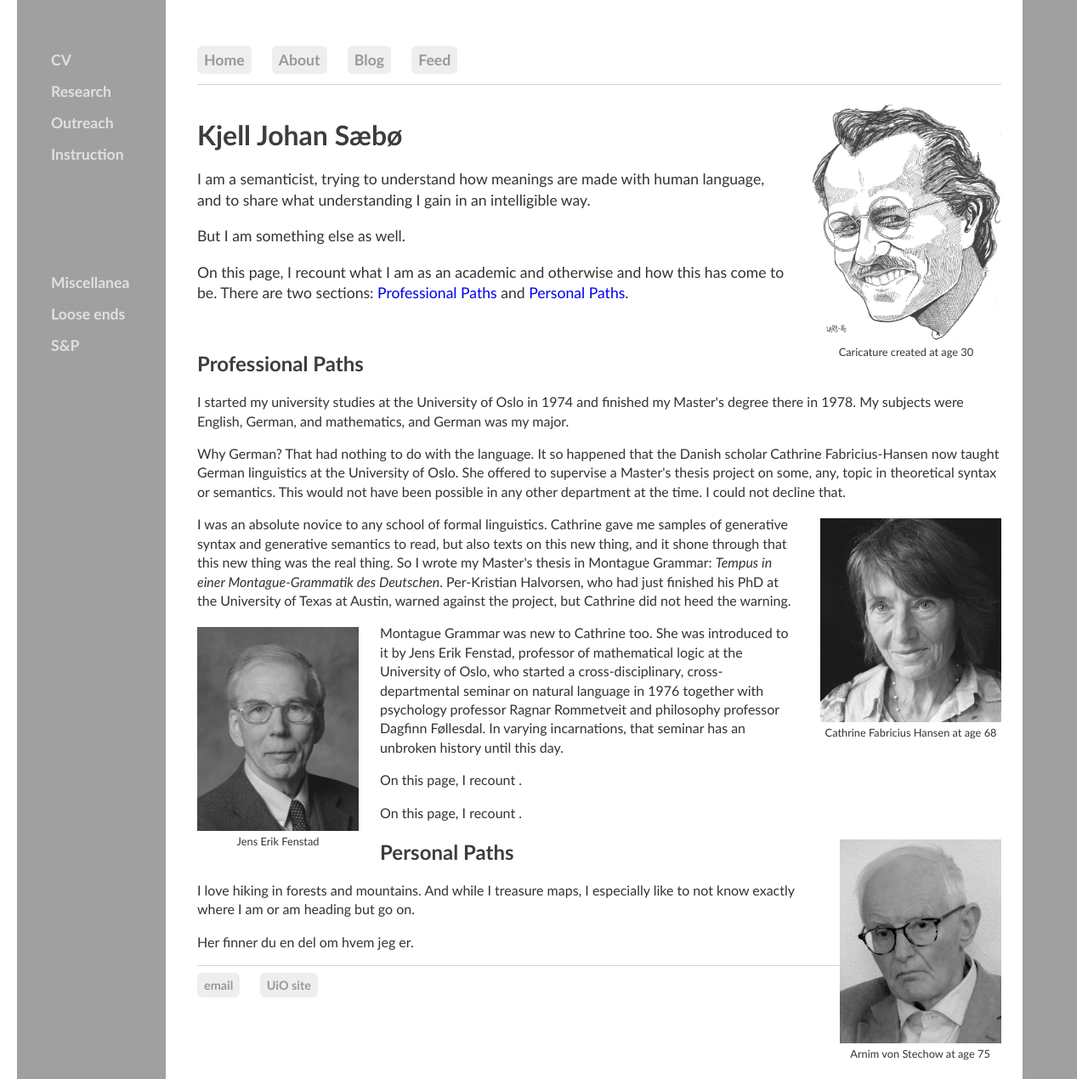
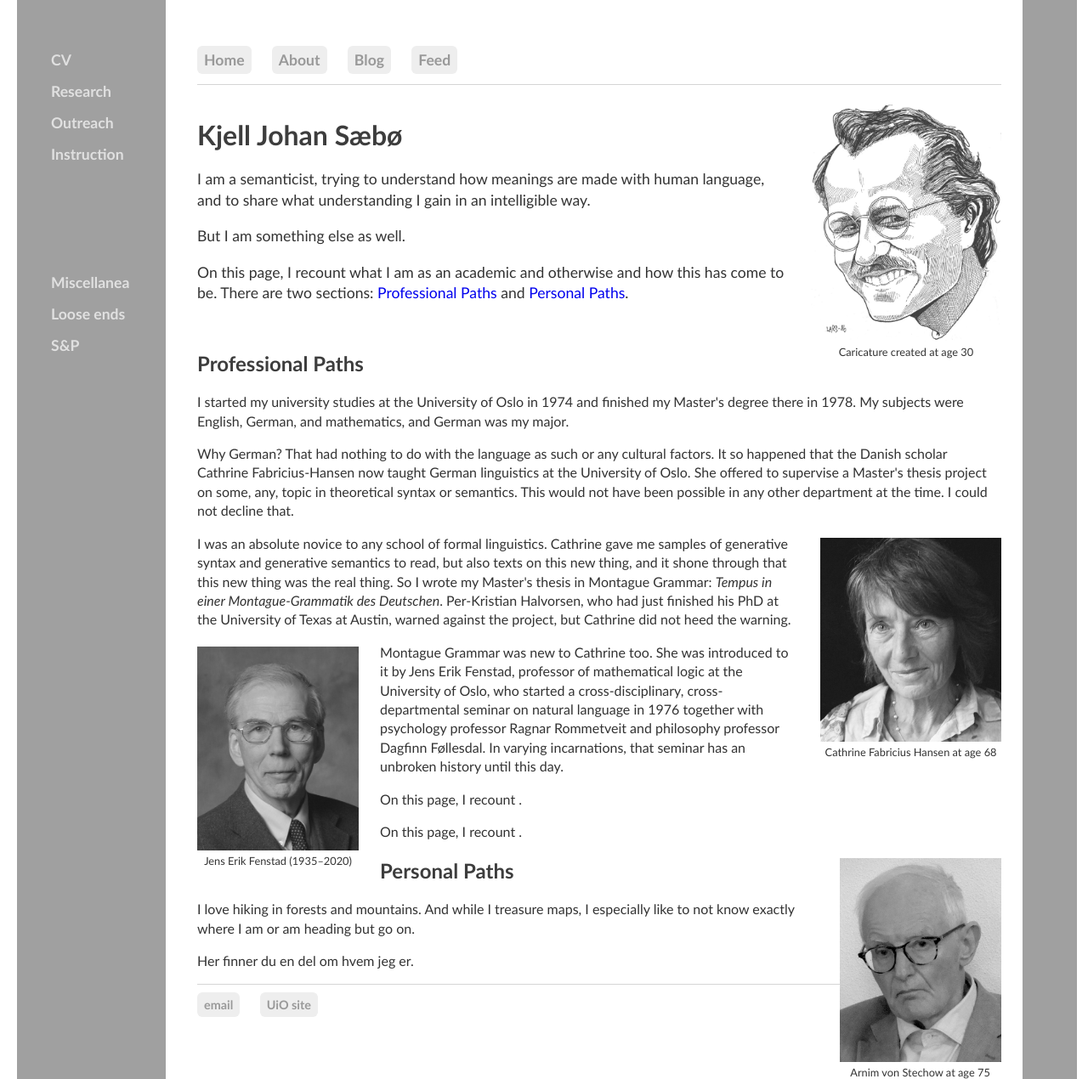
Before and after one commit to kjelljs/kjelljs.github.io, a Jekyll site: the page built from about/index.html, in a window 1280 px wide and 1270 px high. Shown: the whole window at 85% size. Built offline with Jekyll 4.4.1, drawn with Linux system fonts in a browser that asks for light colours.

Commit message:
Update index.html

```diff
--- a/about/index.html
+++ b/about/index.html
@@ -19,10 +19,10 @@
 	</div>
 	</br>
 	<h2 id="acad">Professional Paths</h2>
-	<p>I started my university studies at the University of Oslo in 1974 and finished my Master's degree there in 1978. My subjects were English, German, and mathematics, and German was my major.</p><p>Why German? That had nothing to do with the language. It so happened that the Danish scholar Cathrine Fabricius-Hansen now taught German linguistics at the University of Oslo. She offered to supervise a Master's thesis project on some, any, topic in theoretical syntax or semantics. This would not have been possible in any other department at the time. I could not decline that.</p>
+	<p>I started my university studies at the University of Oslo in 1974 and finished my Master's degree there in 1978. My subjects were English, German, and mathematics, and German was my major.</p><p>Why German? That had nothing to do with the language as such or any cultural factors. It so happened that the Danish scholar Cathrine Fabricius-Hansen now taught German linguistics at the University of Oslo. She offered to supervise a Master's thesis project on some, any, topic in theoretical syntax or semantics. This would not have been possible in any other department at the time. I could not decline that.</p>
 	<div style="float:right;"><figure class="rightfig"><img style="height:240px;" src="/pics/CFHgray.jpg"><figcaption>Cathrine Fabricius Hansen at age 68</figcaption></figure></div>
 	<p>I was an absolute novice to any school of formal linguistics. Cathrine gave me samples of generative syntax and generative semantics to read, but also texts on this new thing, and it shone through that this new thing was the real thing. So I wrote my Master's thesis in Montague Grammar: <i>Tempus in einer Montague-Grammatik des Deutschen</i>. Per-Kristian Halvorsen, who had just finished his PhD at the University of Texas at Austin, warned against the project, but Cathrine did not heed the warning.</p>
-	<div style="float:left;"><figure class="leftfig"><img style="height:240px;" src="/pics/JEFgray.jpg"><figcaption>Jens Erik Fenstad</figcaption></figure></div>
+	<div style="float:left;"><figure class="leftfig"><img style="height:240px;" src="/pics/JEFgray.jpg"><figcaption>Jens Erik Fenstad (1935&ndash;2020)</figcaption></figure></div>
 	<p>Montague Grammar was new to Cathrine too. She was introduced to it by Jens Erik Fenstad, professor of mathematical logic at the University of Oslo, who started a cross-disciplinary, cross-departmental seminar on natural language in 1976 together with psychology professor Ragnar Rommetveit and philosophy professor Dagfinn Føllesdal. In varying incarnations, that seminar has an unbroken history until this day.</p>
 	<p>On this page, I recount .</p>
 	<p>On this page, I recount .</p>
```
